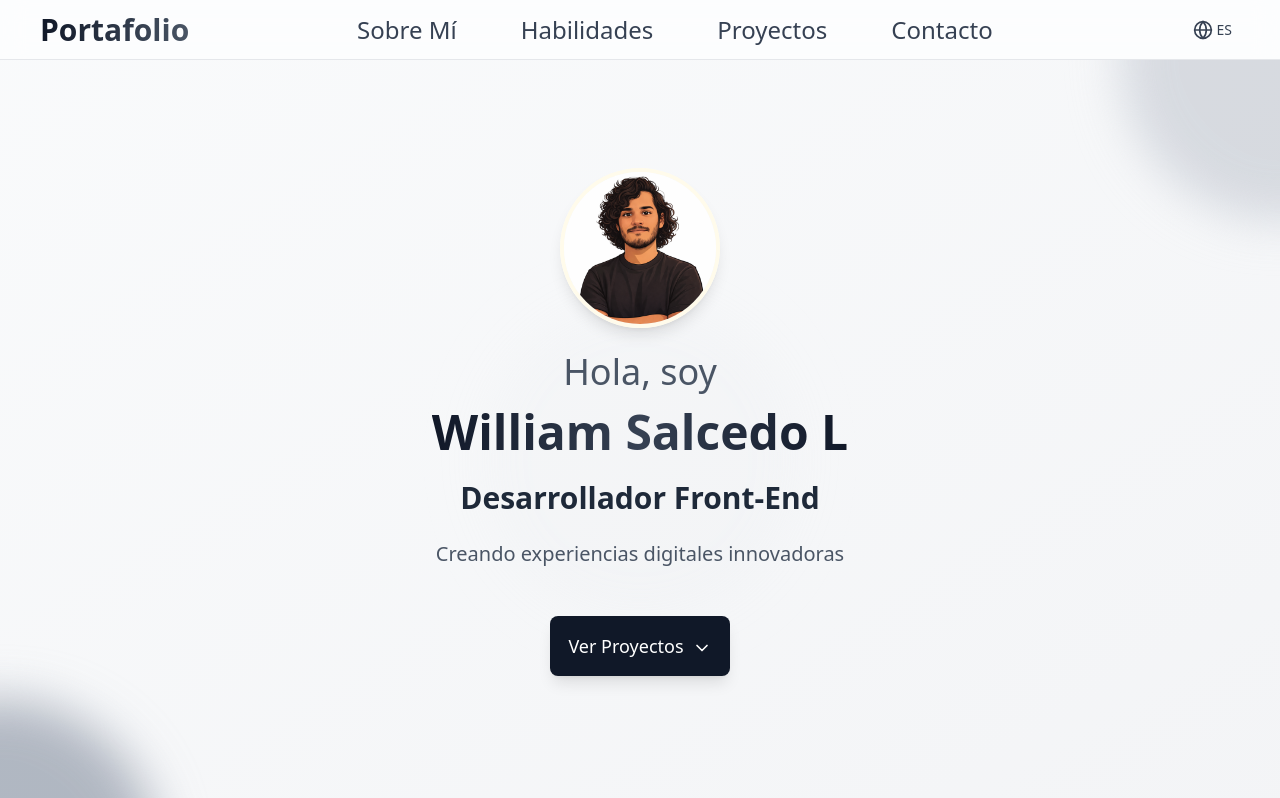
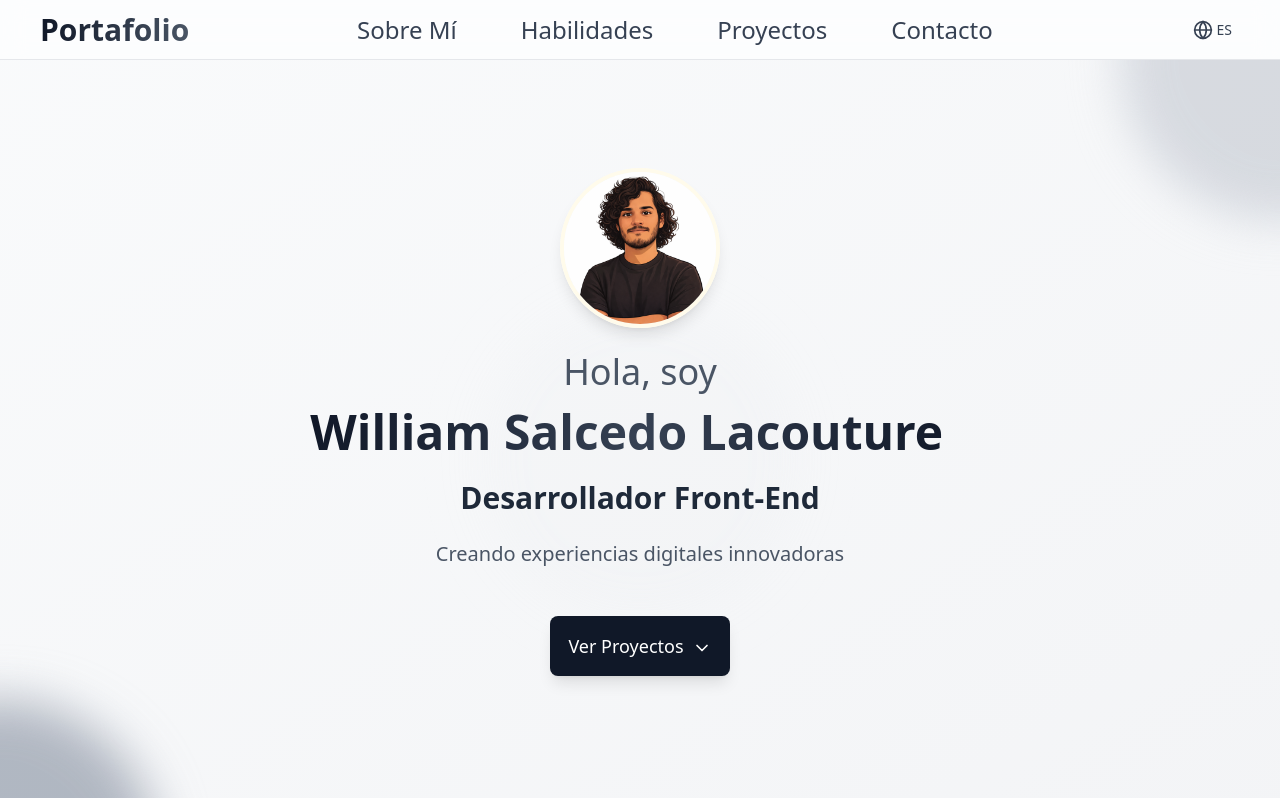
Before and after one commit to WilliamSalcedo/MiPortafolio, a React (Vite) app: page / in a window 1280 px wide. Shown: the top 798 px of the page. Built offline with nearby package versions, Linux system fonts and the light colour scheme.

Commit message:
add new animation in component

```diff
--- a/src/components/Hero.tsx
+++ b/src/components/Hero.tsx
@@ -1,6 +1,8 @@
 import { useLanguage } from "../contexts/LanguageContext";
 import { ChevronDown } from "lucide-react";
 import avatar from "../assets/avatarWSL.png";
+import { TypeAnimation } from "react-type-animation";
+import { motion } from "framer-motion";
 
 export default function Hero() {
   const { t } = useLanguage();
@@ -10,6 +12,14 @@ export default function Hero() {
   };
 
   return (
+    <motion.section
+      id="/"
+      initial={{ opacity: 0, y: 60 }}
+      whileInView={{ opacity: 1, y: 0 }}
+      transition={{ duration: 0.6 }}
+      viewport={{ once: true, amount: 0.2 }}
+
+    >
       <section className="min-h-screen flex items-center justify-center relative overflow-hidden pb-24 bg-linear-to-br from-gray-50 to-gray-100 dark:from-gray-900 dark:to-gray-800 transition-colors">
         <div className="absolute inset-0 overflow-hidden">
           <div className="absolute -top-40 -right-40 w-80 h-80 bg-gray-300 dark:bg-gray-700 rounded-full mix-blend-multiply dark:mix-blend-soft-light filter blur-xl opacity-70 animate-blob"></div>
@@ -20,7 +30,6 @@ export default function Hero() {
         <div className="container mx-auto mt-5 px-6 py-20 relative z-10">
           <div className="max-w-4xl mx-auto text-center">
             <div className="animate-fade-in-up flex flex-col items-center">
-
               <div className="mb-6">
                 <img
                   src={avatar}
@@ -32,10 +41,20 @@ export default function Hero() {
                 {t("hero.greeting")}
               </p>
               <h1 className="text-3xl md:text-5xl font-bold mb-2 md:mb-6 bg-linear-to-r from-gray-900 via-gray-700 to-gray-900 dark:from-white dark:via-gray-300 dark:to-white bg-clip-text text-transparent animate-gradient">
-              William Salcedo L
+                <TypeAnimation
+                  sequence={["William Salcedo Lacouture"]}
+                  wrapper="span"
+                  speed={40}
+                  repeat={0}
+                />
               </h1>
               <h2 className="text-1xl md:text-3xl font-semibold text-gray-800 dark:text-gray-200 mb-6">
-              {t("hero.title")}
+                <TypeAnimation
+                  sequence={[1500, t("hero.title")]}
+                  speed={40}
+                  repeat={0}
+                  cursor={false}
+                />
               </h2>
               <p className="text-lg md:text-xl text-gray-600 dark:text-gray-400 mb-12 max-w-2xl mx-auto">
                 {t("hero.subtitle")}
@@ -54,5 +73,6 @@ export default function Hero() {
           <ChevronDown className="w-8 h-8 text-gray-400 dark:text-gray-600" />
         </div>
       </section>
+    </motion.section>
   );
 }
```
Lines whose indentation alone changed are shown as unchanged.
